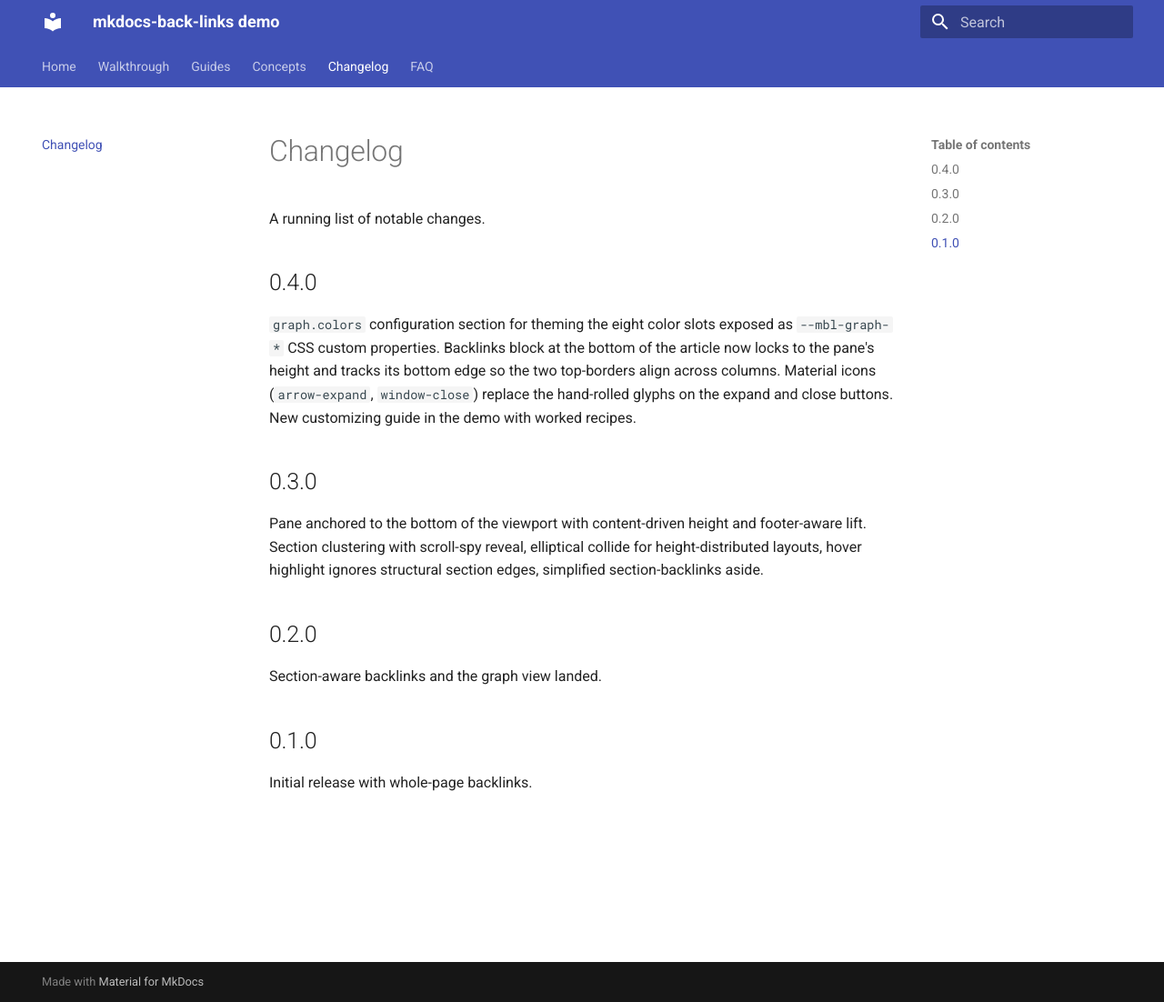
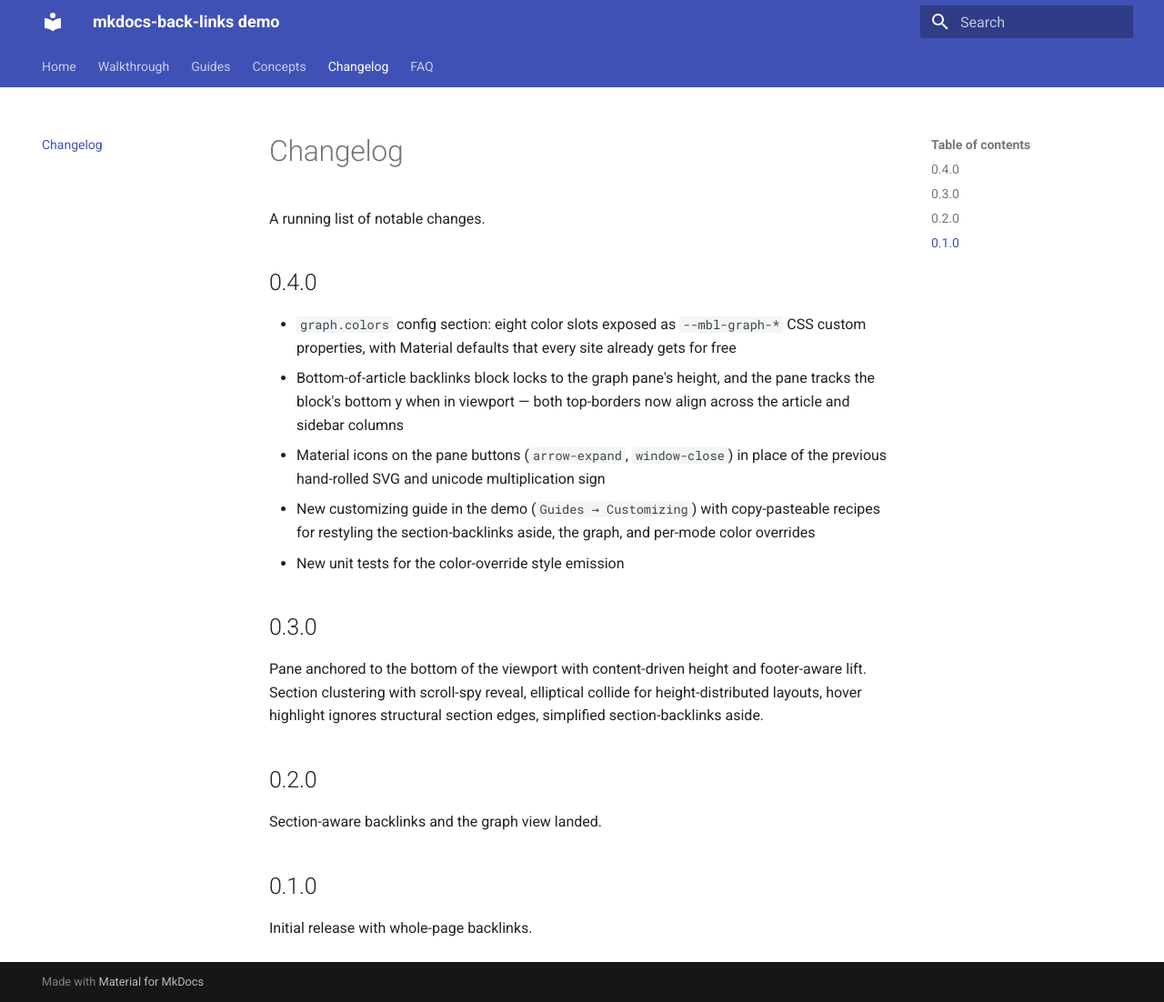
Before and after one commit to wo0lien/mkdocs-back-links, an MkDocs documentation site: the page built from docs/changelog.md, in a window 1280 px wide and 1102 px high. Shown: the whole window at 91% size. Built offline with MkDocs 1.6.1 and Material for MkDocs 9.7.7, drawn with Linux system fonts in a browser that asks for light colours.

Commit message:
docs(demo): expand the v0.4.0 changelog entry into a bulleted recap

```diff
--- a/docs/changelog.md
+++ b/docs/changelog.md
@@ -4,13 +4,19 @@ A running list of notable changes.
 
 ## 0.4.0
 
-`graph.colors` configuration section for theming the eight color slots
-exposed as `--mbl-graph-*` CSS custom properties. Backlinks block at the
-bottom of the article now locks to the pane's height and tracks its
-bottom edge so the two top-borders align across columns. Material icons
-(`arrow-expand`, `window-close`) replace the hand-rolled glyphs on the
-expand and close buttons. New customizing guide in the demo with worked
-recipes.
+- `graph.colors` config section: eight color slots exposed as
+  `--mbl-graph-*` CSS custom properties, with Material defaults that
+  every site already gets for free
+- Bottom-of-article backlinks block locks to the graph pane's height,
+  and the pane tracks the block's bottom y when in viewport — both
+  top-borders now align across the article and sidebar columns
+- Material icons on the pane buttons (`arrow-expand`, `window-close`)
+  in place of the previous hand-rolled SVG and unicode multiplication
+  sign
+- New customizing guide in the demo (`Guides → Customizing`) with
+  copy-pasteable recipes for restyling the section-backlinks aside,
+  the graph, and per-mode color overrides
+- New unit tests for the color-override style emission
 
 ## 0.3.0
 
```
